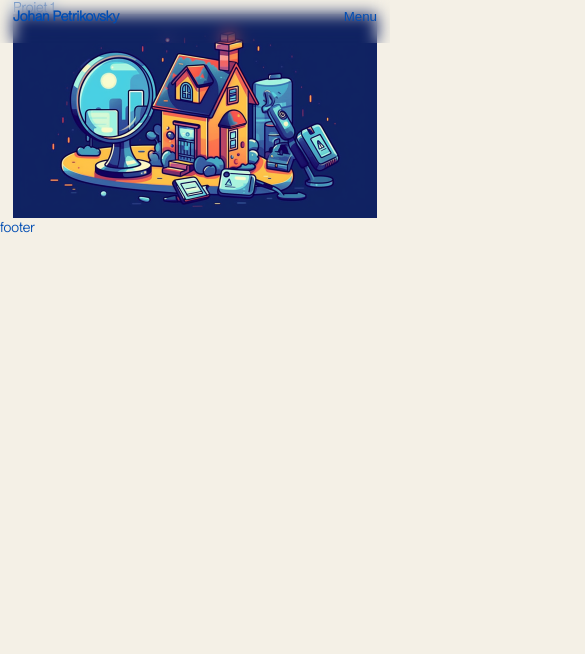
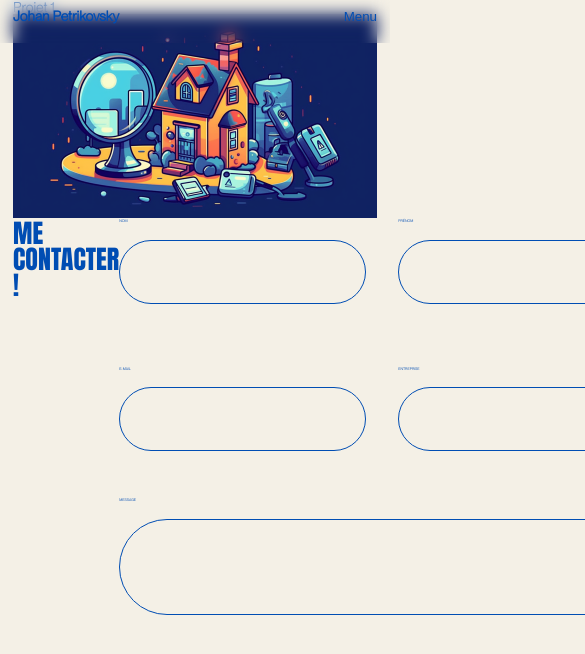
Before and after one commit to ptrkvsky/portfolio-2023, an Astro site: page /projet/1 in a window 390 px wide. Shown: the top 654 px of the page, 585 px wide, since content can reach past the window. Built offline with nearby package versions, Linux system fonts and the light colour scheme; Astro itself is replaced by a stand-in of ours; a web font is replaced by a local one.

Commit message:
feat: :sparkles: add footer

```diff
--- a/src/features/home/components/SectionPresentation/SectionPresentation.astro
+++ b/src/features/home/components/SectionPresentation/SectionPresentation.astro
@@ -1,5 +1,5 @@
 <div class="section-presentation spacing-section">
-  <h2 class="mini-title">Un expert Front-End Axé sur la qualité.</h2>
+  <h2 class="title-mini">Un expert Front-End Axé sur la qualité.</h2>
 
   <p>
     Spécialisé dans le développement front-end, je suis un défenseur des
--- a/src/features/home/components/SectionServices/SectionServices.astro
+++ b/src/features/home/components/SectionServices/SectionServices.astro
@@ -3,7 +3,7 @@
   class="section-services spacing-section"
   aria-label="section services"
 >
-  <h2 class="mini-title">Des services adaptés à vos besoins</h2>
+  <h2 class="title-mini">Des services adaptés à vos besoins</h2>
   <ul class="service-list">
     <li class="service-item">Développement d'appplications React</li>
     <li class="service-item">Refonte d'appplications React</li>
@@ -18,6 +18,7 @@
     font-size: clamp(18px, 4rem, 4rem);
     line-height: 32px;
     font-variation-settings: "wght" 500;
+    margin-bottom: var(--spacing-md);
 
     @media screen and (max-width: 766px) {
       line-height: 18px;
--- a/src/features/layout/components/Layout/Layout.astro
+++ b/src/features/layout/components/Layout/Layout.astro
@@ -3,6 +3,7 @@ import { ViewTransitions } from "astro:transitions";
 import "@fontsource/ubuntu-mono";
 import "@styles/index.scss";
 import { Header } from "@features/layout/header/components/Header";
+import { Footer } from "@features/layout/footer/components/Footer/";
 import { Preloader } from "@features/layout/components/Preloader";
 import { MenuMobile } from "@features/layout/menuMobile/components/MenuMobile";
 
@@ -49,6 +50,6 @@ const { title } = Astro.props;
     <main>
       <slot />
     </main>
-    <footer>footer</footer>
+    <Footer />
   </body>
 </html>
--- a/src/features/layout/footer/components/Footer/Footer.astro
+++ b/src/features/layout/footer/components/Footer/Footer.astro
@@ -1 +1,19 @@
-<footer>Footer</footer>
+---
+import { FormFooter } from "@features/layout/footer/components/Form";
+---
+
+<footer>
+  <div class="max-container wrapper">
+    <h2 class="title-section">Me <br />Contacter !</h2>
+    <div>
+      <FormFooter />
+    </div>
+  </div>
+</footer>
+
+<style lang="scss">
+  .wrapper {
+    display: grid;
+    grid-template-columns: 1fr 1fr;
+  }
+</style>
--- a/src/features/layout/footer/components/Footer/index.ts
+++ b/src/features/layout/footer/components/Footer/index.ts
@@ -0,0 +1 @@
+export { default as Footer } from "./Footer.astro";
--- /dev/null
+++ b/src/features/layout/footer/components/Form/Form.astro
@@ -0,0 +1,72 @@
+<form>
+  <div class="grid-input">
+    <div class="form-item">
+      <label>Nom</label>
+      <input type="text" value="" />
+    </div>
+    <div class="form-item">
+      <label>Prénom</label>
+      <input type="text" value="" />
+    </div>
+    <div class="form-item">
+      <label>E-mail</label>
+      <input type="text" value="" />
+    </div>
+    <div class="form-item">
+      <label>Entreprise</label>
+      <input type="text" value="" />
+    </div>
+  </div>
+  <div class="wrapper-textarea">
+    <div class="form-item">
+      <label>Message</label>
+      <textarea id="story" name="story" rows="5"> </textarea>
+    </div>
+  </div>
+</form>
+
+<style lang="scss">
+  .grid-input {
+    display: grid;
+    grid-template-columns: 1fr 1fr;
+    gap: var(--spacing-xl);
+  }
+
+  .form-item {
+    display: flex;
+    flex-direction: column;
+    margin-bottom: var(--spacing-xl);
+  }
+
+  label {
+    margin-bottom: var(--spacing-md);
+    font-size: 1.8rem;
+    text-transform: uppercase;
+  }
+
+  input {
+    height: var(--spacing-3xl);
+  }
+
+  input,
+  textarea {
+    background: transparent;
+    border: 1px solid var(--color-absolute-zero);
+    border-radius: var(--spacing-xxl);
+    color: var(--color-absolute-zero);
+    padding: 0 var(--spacing-md);
+    font-family: var(--font-body);
+    font-size: 18px;
+  }
+
+  .wrapper-textarea {
+    margin-top: var(--spacing-md);
+  }
+
+  textarea {
+    padding-top: var(--spacing-md);
+
+    width: 100%;
+    height: var(--spacing-4xl);
+  }
+</style>
--- /dev/null
+++ b/src/features/layout/footer/components/Form/index.ts
@@ -0,0 +1 @@
+export { default as FormFooter } from "./Form.astro";
--- a/src/styles/spacing.scss
+++ b/src/styles/spacing.scss
@@ -1,7 +1,7 @@
 .spacing-section {
-  margin: var(--spacing-3xl) 0;
+  margin: var(--spacing-5xl) 0;
 
   @media screen and (max-width: 766px) {
-    margin: var(--spacing-xxl) 0;
+    margin: var(--spacing-xl) 0;
   }
 }
--- a/src/styles/titles.scss
+++ b/src/styles/titles.scss
@@ -1,4 +1,4 @@
-.mini-title {
+.title-mini {
   display: block;
   margin-bottom: var(--spacing-xl);
 
@@ -11,3 +11,11 @@
     margin-bottom: var(--spacing-lg);
   }
 }
+
+.title-section {
+  font-size: 12.8rem;
+  margin-bottom: var(--spacing-xl);
+  text-transform: uppercase;
+  color: var(--absolute-zero);
+  font-family: var(--font-heading);
+}
```
Also changed, not shown: src/features/home/sectionProjets/SectionProjetsTitle/SectionProjetsTitle.astro (+1 -10 lines).
